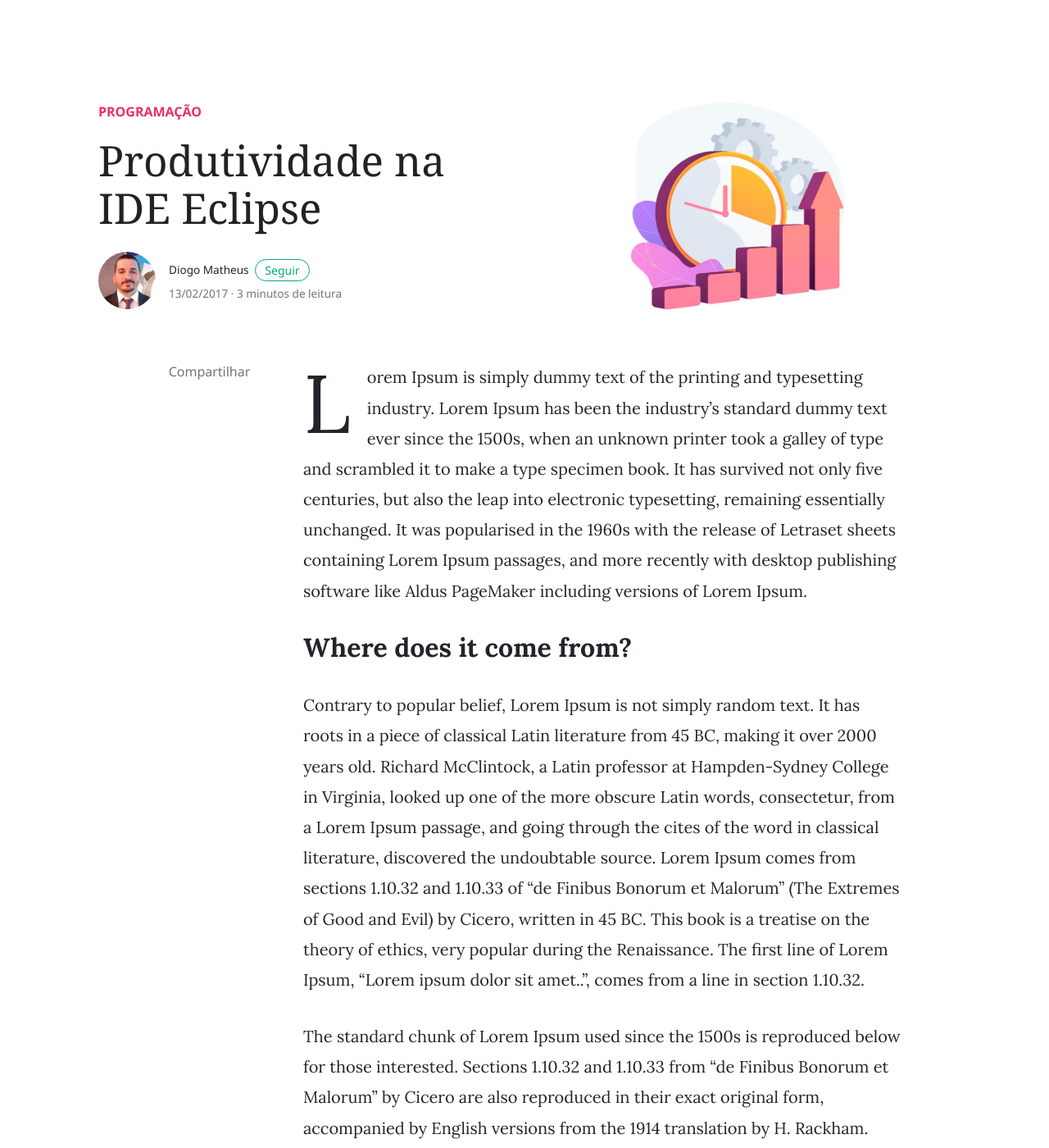
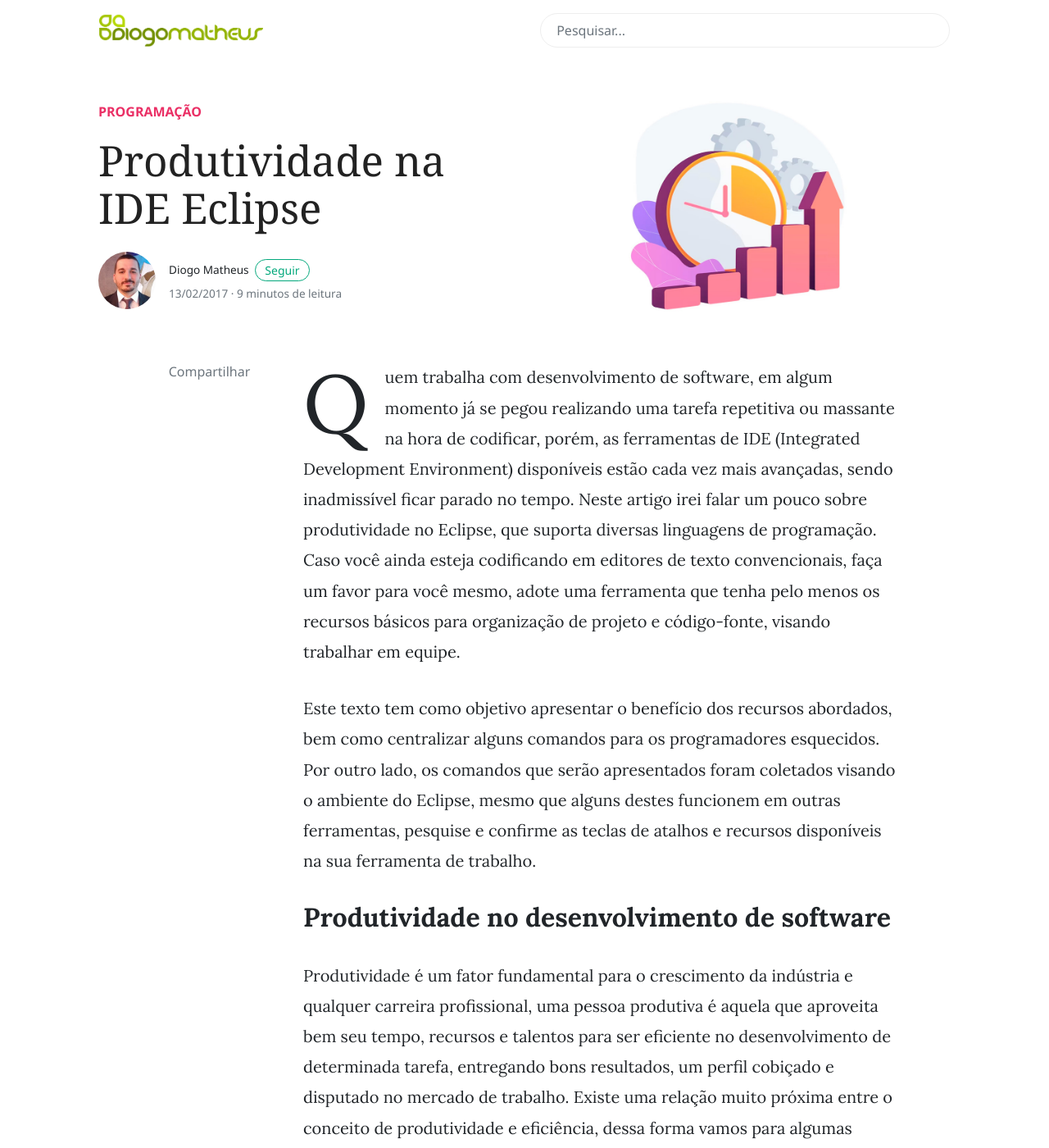
Before and after one commit to diogomatheus/diogomatheus.github.io, a Jekyll site: the page built from _posts/2017-02-13-productivity-in-eclipse-ide.md, in a window 1280 px wide and 1400 px high. Shown: the whole window at 82% size. Built offline with Jekyll 4.4.1, drawn with Linux system fonts in a browser that asks for light colours; nearby versions of some CDN libraries; comment, search, counter and statistics services are not loaded; some of the changed text lies outside the part shown.

Commit message:
feat: content migration

```diff
--- a/_layouts/default.html
+++ b/_layouts/default.html
@@ -70,8 +70,6 @@
                     <div class="footer-social-media">
                         <a href="{{site.baseurl}}/feed.xml" target="_blank" title="RSS"><i class="fas fa-rss-square"></i></a>
                         <a href="https://www.linkedin.com/in/diogomatheuscosta" target="_blank" title="LinkedIn"><i class="fab fa-linkedin"></i></a>
-                        <a href="http://lattes.cnpq.br/9740397503720448" target="_blank" title="Lattes"><i class="fas fa-file-alt"></i></a>
-                        <a href="https://www.hackerrank.com/diogomatheus" target="_blank" title="HackerRank"><i class="fab fa-hackerrank"></i></a>
                         <a href="https://github.com/diogomatheus" target="_blank" title="GitHub"><i class="fab fa-github-square"></i></a>
                         <a href="https://www.youtube.com/@diogomatheus_" target="_blank" title="Youtube"><i class="fab fa-youtube-square"></i></a>
                         <a href="https://twitter.com/diogomatheus_" target="_blank" title="Twitter"><i class="fab fa-twitter-square"></i></a>
--- a/_posts/2017-02-13-productivity-in-eclipse-ide.md
+++ b/_posts/2017-02-13-productivity-in-eclipse-ide.md
@@ -8,14 +8,163 @@
 redirect_from:
   - "/blog/ferramentas/produtividade-no-eclipse/"
 ---
-Lorem Ipsum is simply dummy text of the printing and typesetting industry. Lorem Ipsum has been the industry's standard dummy text ever since the 1500s, when an unknown printer took a galley of type and scrambled it to make a type specimen book. It has survived not only five centuries, but also the leap into electronic typesetting, remaining essentially unchanged. It was popularised in the 1960s with the release of Letraset sheets containing Lorem Ipsum passages, and more recently with desktop publishing software like Aldus PageMaker including versions of Lorem Ipsum.
+Quem trabalha com desenvolvimento de software, em algum momento já se pegou realizando uma tarefa repetitiva ou massante na hora de codificar, porém, as ferramentas de IDE (Integrated Development Environment) disponíveis estão cada vez mais avançadas, sendo inadmissível ficar parado no tempo. Neste artigo irei falar um pouco sobre produtividade no Eclipse, que suporta diversas linguagens de programação. Caso você ainda esteja codificando em editores de texto convencionais, faça um favor para você mesmo, adote uma ferramenta que tenha pelo menos os recursos básicos para organização de projeto e código-fonte, visando trabalhar em equipe.
 
-## Where does it come from?
+Este texto tem como objetivo apresentar o benefício dos recursos abordados, bem como centralizar alguns comandos para os programadores esquecidos. Por outro lado, os comandos que serão apresentados foram coletados visando o ambiente do Eclipse, mesmo que alguns destes funcionem em outras ferramentas, pesquise e confirme as teclas de atalhos e recursos disponíveis na sua ferramenta de trabalho.
 
-Contrary to popular belief, Lorem Ipsum is not simply random text. It has roots in a piece of classical Latin literature from 45 BC, making it over 2000 years old. Richard McClintock, a Latin professor at Hampden-Sydney College in Virginia, looked up one of the more obscure Latin words, consectetur, from a Lorem Ipsum passage, and going through the cites of the word in classical literature, discovered the undoubtable source. Lorem Ipsum comes from sections 1.10.32 and 1.10.33 of "de Finibus Bonorum et Malorum" (The Extremes of Good and Evil) by Cicero, written in 45 BC. This book is a treatise on the theory of ethics, very popular during the Renaissance. The first line of Lorem Ipsum, "Lorem ipsum dolor sit amet..", comes from a line in section 1.10.32.
+## Produtividade no desenvolvimento de software
 
-The standard chunk of Lorem Ipsum used since the 1500s is reproduced below for those interested. Sections 1.10.32 and 1.10.33 from "de Finibus Bonorum et Malorum" by Cicero are also reproduced in their exact original form, accompanied by English versions from the 1914 translation by H. Rackham.
+Produtividade é um fator fundamental para o crescimento da indústria e qualquer carreira profissional, uma pessoa produtiva é aquela que aproveita bem seu tempo, recursos e talentos para ser eficiente no desenvolvimento de determinada tarefa, entregando bons resultados, um perfil cobiçado e disputado no mercado de trabalho. Existe uma relação muito próxima entre o conceito de produtividade e eficiência, dessa forma vamos para algumas definições:
 
-## Why do we use it?
+<div class="table-responsive">
+  <table class="table table-hover">
+    <thead class="thead-light">
+      <tr>
+        <th scope="col">Termo</th>
+        <th scope="col">Definição</th>
+      </tr>
+    </thead>
+    <tbody>
+      <tr>
+        <td>Eficácia</td>
+        <td>Capacidade de chegar ao objetivo proposto, cumprir uma função ou meta.</td>
+      </tr>
+      <tr>
+        <td>Eficiência</td>
+        <td>Capacidade de realizar uma atividade com qualidade, excelência, gerando um bom resultado que produz o efeito desejado.</td>
+      </tr>
+      <tr>
+        <td>Efetividade</td>
+        <td>Qualidade do que atinge seu objetivo, capacidade de funcionar regularmente, referência ao que é real e verdadeiro.</td>
+      </tr>
+    </tbody>
+  </table>
+</div>
 
-It is a long established fact that a reader will be distracted by the readable content of a page when looking at its layout. The point of using Lorem Ipsum is that it has a more-or-less normal distribution of letters, as opposed to using 'Content here, content here', making it look like readable English. Many desktop publishing packages and web page editors now use Lorem Ipsum as their default model text, and a search for 'lorem ipsum' will uncover many web sites still in their infancy. Various versions have evolved over the years, sometimes by accident, sometimes on purpose (injected humour and the like).
+No cenário de tecnologia, o surgimento quase diário de boas ferramentas de automação, estão mudando a rotina dos profissionais, seja para o provisionamento de ambientes com Vagrant e Docker, linguagens de programações e frameworks cada vez mais robustos, etc. Porém, programar ainda é uma atividade que exige bastante tempo na rotina dos colaboradores, seja na hora de realizar o desenvolvimento de um projeto ou manutenção, sendo essencial refletir sobre os tipos de tarefas que podem ser automatizadas, verificando se já existe suporte.
+
+<blockquote class="blockquote">
+  <p class="mb-2 text-right">Não há nada tão inútil quanto fazer com grande eficiência algo que não deve ser feito.</p>
+  <p class="blockquote-footer text-right">Peter Drucker</p>
+</blockquote>
+
+## Lista de comandos
+
+<ul class="nav nav-tabs" role="tablist">
+  <li class="nav-item" role="presentation">
+    <button class="nav-link active" id="basic-tab" data-toggle="tab" data-target="#basic-tabcontent" type="button" role="tab" aria-controls="basic-tabcontent" aria-selected="true">Básico</button>
+  </li>
+  <li class="nav-item" role="presentation">
+    <button class="nav-link" id="search-tab" data-toggle="tab" data-target="#search-tabcontent" type="button" role="tab" aria-controls="search-tabcontent" aria-selected="false">Busca</button>
+  </li>
+  <li class="nav-item" role="presentation">
+    <button class="nav-link" id="format-tab" data-toggle="tab" data-target="#format-tabcontent" type="button" role="tab" aria-controls="format-tabcontent" aria-selected="false">Formatação</button>
+  </li>
+  <li class="nav-item" role="presentation">
+    <button class="nav-link" id="refactoring-tab" data-toggle="tab" data-target="#refactoring-tabcontent" type="button" role="tab" aria-controls="refactoring-tabcontent" aria-selected="false">Refatoração</button>
+  </li>
+</ul>
+<div class="tab-content">
+  <div class="tab-pane active" id="basic-tabcontent" role="tabpanel" aria-labelledby="basic-tab">
+
+{% highlight plaintext %}
+# Maximizar área de edição
+Ctrl + M
+
+# Fechar arquivo sendo editado
+Ctrl + W
+
+# Fechar todos os arquivos sendo editados
+Ctrl + Shift + W
+
+# Criar arquivo pelo wizard
+Ctrl + N
+
+# Apagar linha inteira do arquivo
+Ctrl + D
+
+# Autocompletar nomes de classes, atributos e métodos
+# Sugerir identificadores para variáveis, etc
+Ctrl + Space
+
+# Criar método main na classe
+Digitar main + (ctrl + space)
+
+# Digitar System.out.println();
+Digitar syso + (ctrl + space)
+{% endhighlight %}
+
+  </div>
+  <div class="tab-pane active" id="search-tabcontent" role="tabpanel" aria-labelledby="search-tab">
+
+{% highlight plaintext %}
+# Buscar resources (arquivos, etc)
+Ctrl + Shift + R
+
+# Buscar types (classes, interfaces, etc)
+Ctrl + Shift + T
+
+# Buscar método ou atributo na classe local
+Ctrl + O
+
+# Buscar onde classes e métodos estão sendo usados
+Ctrl + Shift + G
+
+# Buscar locais onde objeto é usado e sua hierarquia
+Ctrl + Alt + H
+
+# Buscar trecho dentro do arquivo (default)
+Ctrl + F
+
+# Buscar trecho dentro dos arquivos do projeto
+Ctrl + H
+{% endhighlight %}
+
+  </div>
+  <div class="tab-pane active" id="format-tabcontent" role="tabpanel" aria-labelledby="format-tab">
+
+{% highlight plaintext %}
+# Criar ou customizar um profile de organização
+# Ideal para seguir os padrões de codificações
+Window > Preferences > LINGUAGEM > Code Style > Formatter
+
+# Organizar formatação de código
+# Respeitando o profile de organização definido
+Ctrl + Shift + F
+
+# Organizar imports do arquivo
+Ctrl + Shift + O
+
+# Movimentar linha no arquivo
+Clicar na linha + Alt + Seta (Cima/Baixo)
+{% endhighlight %}
+
+  </div>
+  <div class="tab-pane active" id="refactoring-tabcontent" role="tabpanel" aria-labelledby="refactoring-tab">
+
+{% highlight plaintext %}
+# Renomear classes, métodos e variáveis
+# Realizar atualização dos locais que fazem referência
+Clique na classe, método ou variávei, Alt + Shift + R
+
+# Extrair método
+# Substituir trecho pela referência do método criado
+Selecionar trecho, Alt + Shift + M, nomear
+{% endhighlight %}
+
+  </div>
+</div>
+
+Alguns comandos citados nesta seção estão disponíveis através do botão direito do mouse, sendo essa lista variável de acordo com o que está selecionado no código-fonte e seu contexto no projeto.
+
+## Conclusão
+
+Este artigo teve como objetivo apresentar os benefícios dos recursos ofertados pelos atalhos disponíveis no Eclipse, para desenvolvedores de software iniciantes e motivado pela importância da produtividade em projetos de software. Não desperdice seu tempo em tarefas massantes, faça uso dos atalhos e recursos de produtividade para facilitar suas tarefas.
+
+Você faz uso de algum atalho que não está no artigo? Deixe nos comentários para evoluir essa lista.
+
+Para gerenciar seus atalhos no Eclipse, navegue pelas opções: *Window > Preferences > General > Keys*
+
+## Referência(s)
+
+[http://www.vogella.com/tutorials/Eclipse/article.html](http://www.vogella.com/tutorials/Eclipse/article.html)
```
Also changed, not shown: _drafts/2023-01-01-example.md (+27 -0 lines).
